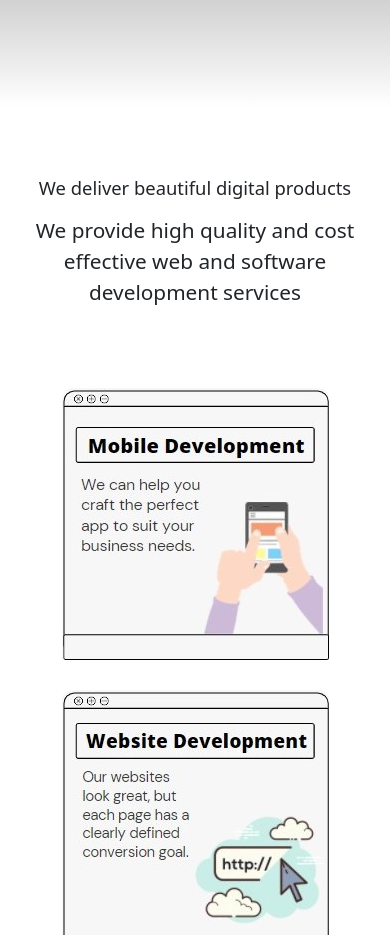
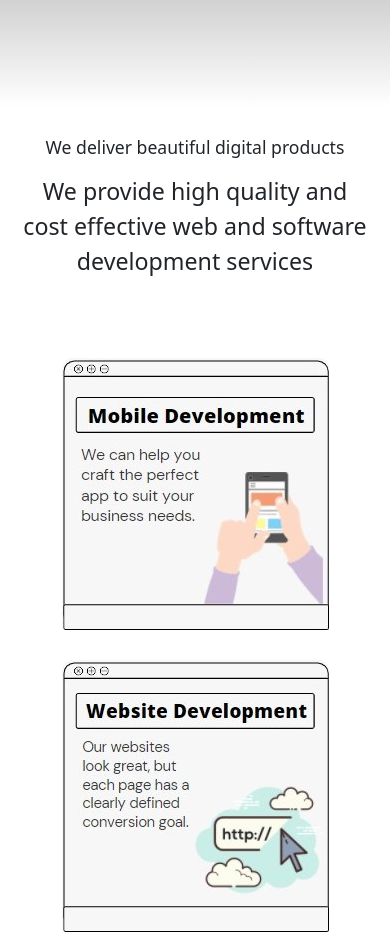
Before and after one commit to SimranR13/Activity7, a plain HTML site: page index.html in a window 390 px wide. Shown: the part 560-1495 px from the top of the page. Drawn offline with nearby package versions, Linux system fonts and the light colour scheme.

Commit message:
some changes to layout

```diff
--- a/style.css
+++ b/style.css
@@ -158,7 +158,7 @@
 @media (max-width : 768px) {
 
     .banner {
-        height: 70vh;
+        height: 80vh;
     }
 
     .banner h1 {
@@ -174,10 +174,9 @@
         height: 250px;
     }
 
-    .footer .info {
-        width: 100%;
-        margin-top: 40px;
-        margin-bottom: 40px;
+    .services {
+        margin-top: 30px;
+        margin-bottom: 80px;
     }
 
     .services-page .bg-pic, .about-page .bg-pic {
@@ -221,24 +220,35 @@
         margin: 20px 0px;
     }
 
+    .footer .info {
+        width: 100%;
+        margin-top: 40px;
+        margin-bottom: 40px;
+    }
+
+
 }
 
 @media (max-width : 425px) {
+
+    .banner {
+        height: 70vh;
+    }
 
     .banner img {
         display: none;
     }
 
     .services .text-part {
-        margin: 0px 20px;
+        margin: 0px 10px;
     }
 
     .services .pb-2 {
-        font-size: 1.15rem !important;
+        font-size: 1.1rem !important;
     }
 
     .services .fs-2 {
-        font-size: 1.3rem !important;
+        font-size: 1.45rem !important;
         margin-bottom: 60px;
     }
 
```
